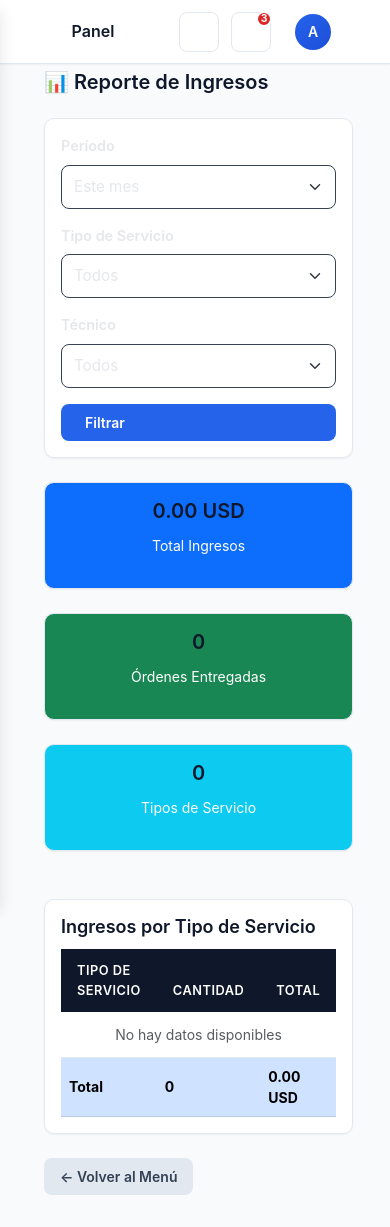
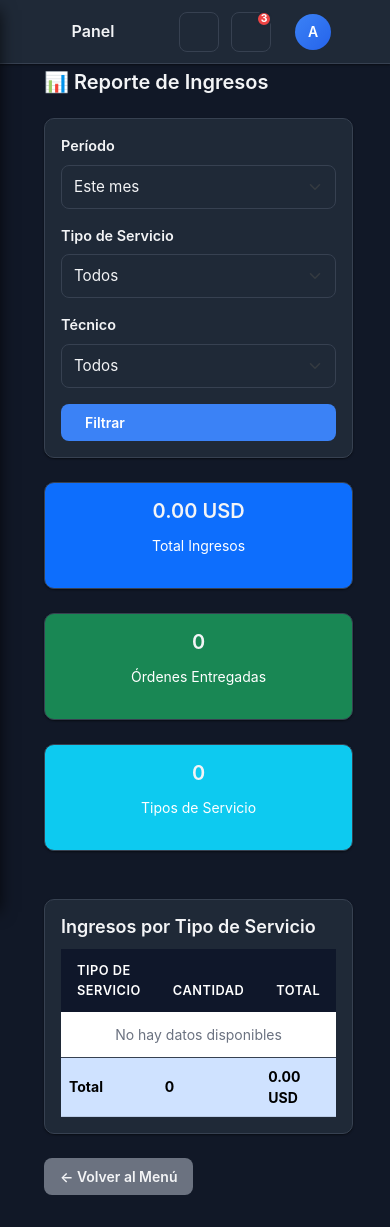
Before and after one commit to megakaos89/MultiTaller-Pro, a Flask app: page /reporte/ingresos in a window 390 px wide. Run offline with Flask 3, Linux system fonts and the light colour scheme; a user stored in the database is signed in; data comes from the database, SQL or seed files in the repository; data that the repository does not hold is empty; some libraries are stand-ins or nearby versions; some web fonts are replaced.

Commit message:
Title: Refactorización global de estilos para tema oscuro y consistencia UI
Key features implemented:
- Modified multitaller/static/css/custom.css to implement comprehensive dark mode with new color palette (--background: #111827, --surface: #1F2937, --text-primary: #F3F4F6, etc.), updated form styles for better contrast and focus states, standardized button designs with hover effects and icon alignment, enhanced table readability, and improved layout spacing and responsiveness
- Updated multitaller/static/js/app.js to adjust dark mode toggle logic ensuring correct default to dark theme and proper icon state management
- Modified .gitignore to maintain standard ignore patterns (no functional change)

The changes establish a consistent dark-first design system across the application, improving accessibility through better contrast ratios and standardizing the visual language for all UI components according to the specified requirements.

```diff
--- a/multitaller/static/css/custom.css
+++ b/multitaller/static/css/custom.css
@@ -5,56 +5,56 @@
    ========================================================================== */
 
 /* ==========================================================================
-   Variables CSS Globales - Paleta Corporativa
+   Variables CSS Globales - Paleta Corporativa Dark Mode First
    ========================================================================== */
 :root {
   /* Colores Primarios */
-  --primary: #2563EB;
-  --primary-hover: #1D4ED8;
-  --primary-light: #EFF6FF;
+  --primary: #3B82F6;
+  --primary-hover: #2563EB;
+  --primary-light: #1E3A5F;
 
   /* Colores Secundarios */
-  --secondary: #475569;
-  --secondary-light: #F1F5F9;
+  --secondary: #6B7280;
+  --secondary-light: #374151;
 
   /* Colores Semánticos */
-  --success: #16A34A;
-  --success-bg: #DCFCE7;
+  --success: #10B981;
+  --success-bg: #064E3B;
   --warning: #F59E0B;
-  --warning-bg: #FEF3C7;
-  --danger: #DC2626;
-  --danger-bg: #FEE2E2;
-  --info: #0891B2;
-  --info-bg: #ECFEFF;
+  --warning-bg: #78350F;
+  --danger: #EF4444;
+  --danger-bg: #7F1D1D;
+  --info: #06B6D4;
+  --info-bg: #164E63;
 
-  /* Fondos y Superficies */
-  --background: #F8FAFC;
-  --surface: #FFFFFF;
-  --surface-hover: #F1F5F9;
+  /* Fondos y Superficies - Dark Mode por defecto */
+  --background: #111827;
+  --surface: #1F2937;
+  --surface-hover: #374151;
 
   /* Bordes */
-  --border: #E2E8F0;
-  --border-focus: #CBD5E1;
+  --border: #374151;
+  --border-focus: #4B5563;
 
-  /* Texto */
-  --text-primary: #0F172A;
-  --text-secondary: #64748B;
-  --text-muted: #94A3B8;
-  --text-inverse: #FFFFFF;
+  /* Texto - Alto contraste para legibilidad */
+  --text-primary: #F3F4F6;
+  --text-secondary: #9CA3AF;
+  --text-muted: #6B7280;
+  --text-inverse: #111827;
 
   /* Sidebar */
   --sidebar-bg: #0F172A;
   --sidebar-hover: #1E293B;
-  --sidebar-text: #94A3B8;
+  --sidebar-text: #9CA3AF;
   --sidebar-text-active: #FFFFFF;
   --sidebar-width: 260px;
   --sidebar-width-mini: 70px;
 
   /* Sombras */
-  --shadow-sm: 0 1px 2px rgba(0,0,0,.05);
-  --shadow-md: 0 4px 6px rgba(0,0,0,.08);
-  --shadow-lg: 0 10px 15px rgba(0,0,0,.1);
-  --shadow-xl: 0 20px 25px rgba(0,0,0,.15);
+  --shadow-sm: 0 1px 2px rgba(0,0,0,.5);
+  --shadow-md: 0 4px 6px rgba(0,0,0,.6);
+  --shadow-lg: 0 10px 15px rgba(0,0,0,.7);
+  --shadow-xl: 0 20px 25px rgba(0,0,0,.8);
 
   /* Bordes Redondeados */
   --radius-sm: 6px;
@@ -664,11 +664,11 @@ a:hover {
 .summary-card.info { border-left: 4px solid var(--info); }
 
 /* ==========================================================================
-   Formularios - Estilo Moderno
+   Formularios - Estilo Moderno Dark Mode
    ========================================================================== */
 .form-label {
     font-weight: 600;
-    color: #E5E7EB;
+    color: var(--text-primary);
     margin-bottom: 0.5rem;
     font-size: 0.9rem;
     display: block;
@@ -676,44 +676,44 @@ a:hover {
 
 .form-control,
 .form-select {
-    border: 1px solid #374151;
+    border: 1px solid var(--border);
     border-radius: var(--radius-md);
     padding: 10px 12px;
     height: 44px;
     font-size: 0.95rem;
     background-color: var(--surface);
-    color: #E5E7EB;
+    color: var(--text-primary);
     transition: all var(--transition-fast);
 }
 
 .form-control:focus,
 .form-select:focus {
-    border-color: #3B82F6;
-    box-shadow: 0 0 0 3px rgba(59,130,246,.15);
+    border-color: var(--primary);
+    box-shadow: 0 0 0 3px rgba(59,130,246,.25);
     outline: none;
     background-color: var(--surface);
-    color: #E5E7EB;
+    color: var(--text-primary);
 }
 
 .form-control::placeholder {
-    color: #9CA3AF;
+    color: var(--text-secondary);
     opacity: 1;
 }
 
 .form-control::-webkit-input-placeholder {
-    color: #9CA3AF;
+    color: var(--text-secondary);
 }
 
 .form-control::-moz-placeholder {
-    color: #9CA3AF;
+    color: var(--text-secondary);
 }
 
 .form-control:-ms-input-placeholder {
-    color: #9CA3AF;
+    color: var(--text-secondary);
 }
 
 .form-control:-moz-placeholder {
-    color: #9CA3AF;
+    color: var(--text-secondary);
 }
 
 /* Floating labels */
@@ -808,13 +827,13 @@ a:hover {
 
 /* Botón Secundario */
 .btn-secondary {
-    background-color: #E2E8F0;
-    color: #334155;
+    background-color: var(--secondary);
+    color: var(--text-primary);
 }
 
 .btn-secondary:hover {
-    background-color: #CBD5E1;
-    color: #1E293B;
+    background-color: var(--secondary-light);
+    color: var(--text-primary);
 }
 
 /* Botón Success */
@@ -1204,20 +1226,24 @@ a:hover {
     transform: translateX(-50%);
     font-size: 0.75rem;
     font-weight: 600;
-    color: var(--color-text);
+    color: var(--text-primary);
 }
 
 /* ==========================================================================
-   Utilidades
+   Utilidades - Dark Mode
    ========================================================================== */
-.text-primary-custom { color: var(--color-primary) !important; }
-.text-accent { color: var(--color-accent) !important; }
-.text-success-custom { color: var(--color-success) !important; }
-.text-warning-custom { color: var(--color-warning) !important; }
-.text-danger-custom { color: var(--color-danger) !important; }
+.text-primary-custom { color: var(--primary) !important; }
+.text-accent { color: var(--primary) !important; }
+.text-success-custom { color: var(--success) !important; }
+.text-warning-custom { color: var(--warning) !important; }
+.text-danger-custom { color: var(--danger) !important; }
+.text-info-custom { color: var(--info) !important; }
+.text-muted { color: var(--text-muted) !important; }
 
-.bg-primary-custom { background-color: var(--color-primary) !important; }
-.bg-accent { background-color: var(--color-accent) !important; }
+.bg-primary-custom { background-color: var(--primary) !important; }
+.bg-accent { background-color: var(--primary) !important; }
+.bg-surface { background-color: var(--surface) !important; }
+.bg-background { background-color: var(--background) !important; }
 
 .shadow-sm-custom { box-shadow: var(--shadow-sm) !important; }
 .shadow-md-custom { box-shadow: var(--shadow-md) !important; }
--- a/multitaller/static/js/app.js
+++ b/multitaller/static/js/app.js
@@ -16,21 +16,16 @@ document.addEventListener('DOMContentLoaded', function() {
     // Cargar preferencia guardada en localStorage
     function loadThemePreference() {
         const savedTheme = localStorage.getItem('multitaller-theme');
-        if (savedTheme === 'dark') {
-            body.setAttribute('data-theme', 'dark');
+        if (savedTheme === 'light') {
+            body.setAttribute('data-theme', 'light');
+            updateThemeIcon(false);
+        } else if (savedTheme === 'dark') {
+            body.removeAttribute('data-theme');
             updateThemeIcon(true);
-        } else if (savedTheme === 'light') {
+        } else {
+            // Dark mode por defecto
             body.removeAttribute('data-theme');
-            updateThemeIcon(false);
-        } else {
-            // Preferencia del sistema
-            const prefersDark = window.matchMedia('(prefers-color-scheme: dark)').matches;
-            if (prefersDark) {
-                body.setAttribute('data-theme', 'dark');
-                updateThemeIcon(true);
-            } else {
-                updateThemeIcon(false);
-            }
+            updateThemeIcon(true);
         }
     }
 
@@ -52,14 +47,14 @@ document.addEventListener('DOMContentLoaded', function() {
     // Toggle del tema
     if (themeToggleBtn) {
         themeToggleBtn.addEventListener('click', function() {
-            const isDark = body.hasAttribute('data-theme');
+            const isDark = !body.hasAttribute('data-theme');
 
             if (isDark) {
-                body.removeAttribute('data-theme');
+                body.setAttribute('data-theme', 'light');
                 updateThemeIcon(false);
                 saveThemePreference(false);
             } else {
-                body.setAttribute('data-theme', 'dark');
+                body.removeAttribute('data-theme');
                 updateThemeIcon(true);
                 saveThemePreference(true);
             }
@@ -73,11 +68,11 @@ document.addEventListener('DOMContentLoaded', function() {
     window.matchMedia('(prefers-color-scheme: dark)').addEventListener('change', function(e) {
         if (!localStorage.getItem('multitaller-theme')) {
             if (e.matches) {
-                body.setAttribute('data-theme', 'dark');
+                body.removeAttribute('data-theme');
                 updateThemeIcon(true);
             } else {
                 body.removeAttribute('data-theme');
-                updateThemeIcon(false);
+                updateThemeIcon(true);
             }
         }
     });
```
Also changed, not shown: other parts of multitaller/static/css/custom.css (+89 -67 lines), 1 other file.
